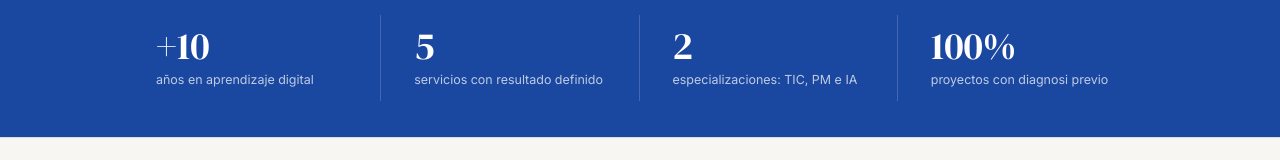
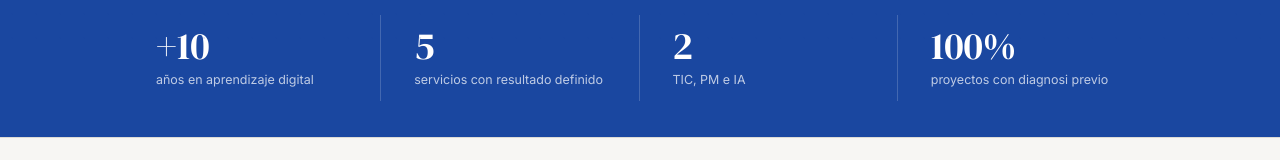
Before and after one commit to acanases/adopta-web, a plain HTML site: page index.html in a window 1280 px wide. Shown: the part 742-902 px from the top of the page. Drawn offline with Linux system fonts and the light colour scheme.

Commit message:
Update index.html

```diff
--- a/index.html
+++ b/index.html
@@ -374,7 +374,7 @@
       </div>
       <div class="stat-item reveal" style="transition-delay:.16s">
         <p class="stat-num">2</p>
-        <p class="stat-label">especializaciones: TIC, PM e IA</p>
+        <p class="stat-label">TIC, PM e IA</p>
       </div>
       <div class="stat-item reveal" style="transition-delay:.24s">
         <p class="stat-num">100%</p>
```
